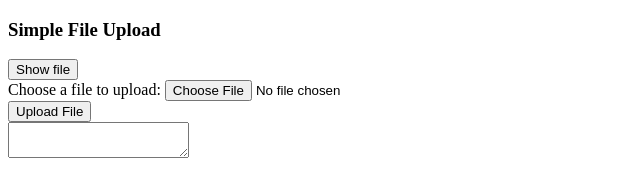
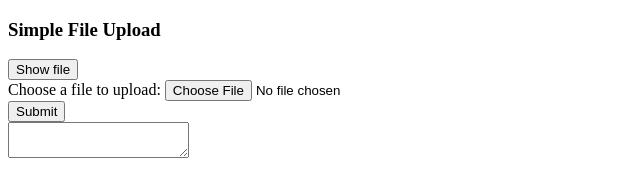
Before and after one commit to david-todorov-innovation/FileUploadFrontEnd, a plain HTML site: page index.html in a window 1280 px wide. Shown: the full height of the page, 0-640 px from the left. Drawn offline with Linux system fonts and the light colour scheme.

Commit message:
adjusted html for the form and file input

```diff
--- a/index.html
+++ b/index.html
@@ -10,9 +10,10 @@
 
 <button id="showBtn" name="show-button" onclick="showFile()">Show file</button>
 
-<form enctype="multipart/form-data" method="POST" action="http://localhost:3000/upload"> <!-- api path name to be determined -->
-    Choose a file to upload: <input id="file-uploader" name="uploadedfile" type="file" /><br />
-    <input type="submit" value="Upload File" />
+<form enctype="multipart/form-data" method="POST" action="http://localhost:8080/upload"> <!-- api path name to be determined -->
+    Choose a file to upload:
+    <input id="fileContent" name="fileContent" type="file" /> <br/>
+    <input type="submit" value="Submit" />
 </form>
 
 <textarea id="textArea"></textarea>
--- a/listener.js
+++ b/listener.js
@@ -3,9 +3,27 @@ showFile = () => {
 
     const reader = new FileReader();
     reader.onload = event => {
-        let textFromFile = event.target.result;
-        document.getElementById("textArea").textContent = textFromFile;
+        document.getElementById("textArea").textContent = event.target.result;
     }
 
     reader.readAsText(fileUploaded, "UTF-8")
+//
+//     const formData = new FormData();
+//
+//     formData.append("username", "david.todorov");
+//     formData.append("accountnum", 123456); // number 123456 is immediately converted to a string "123456"
+//
+// // HTML file input, chosen by user
+//     formData.append("file", document.getElementById("file-uploader").files[0]);
+//
+// // JavaScript file-like object
+//     let content = '<a id="a"><b id="b">hey!</b></a>'; // the body of the new file...
+//     const blob = new Blob([content], {type: "text/xml"});
+//
+//     formData.append("fileContent", blob);
+//
+//     const request = new XMLHttpRequest();
+//     request.open("POST", "http://localhost:8080/upload");
+//     request.send(formData);
+
 }
```
